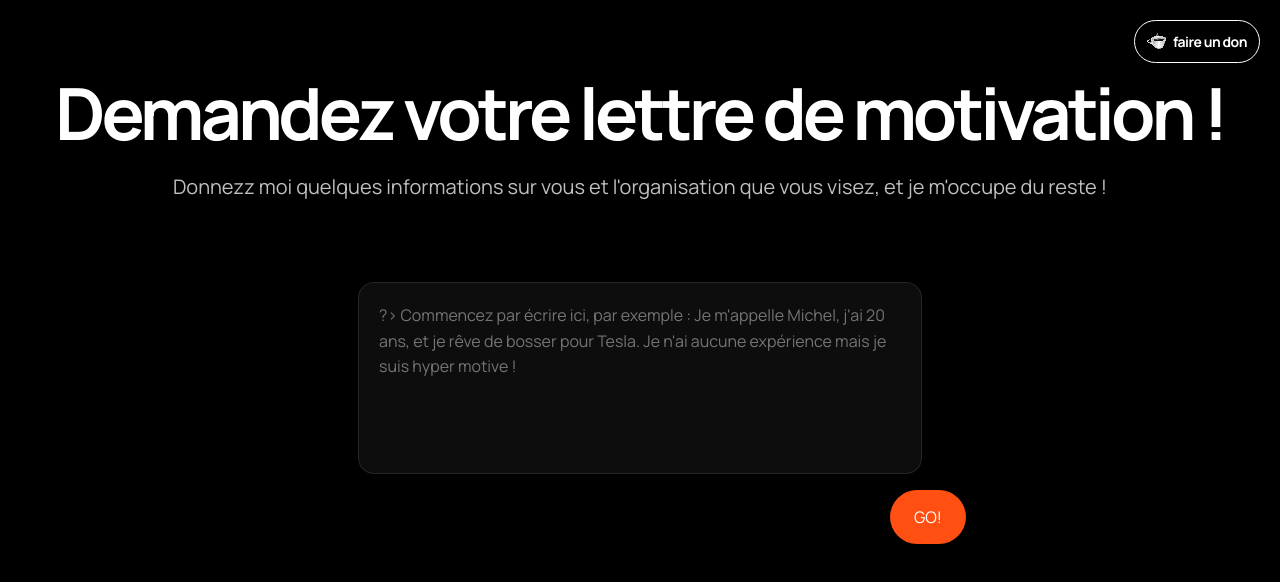
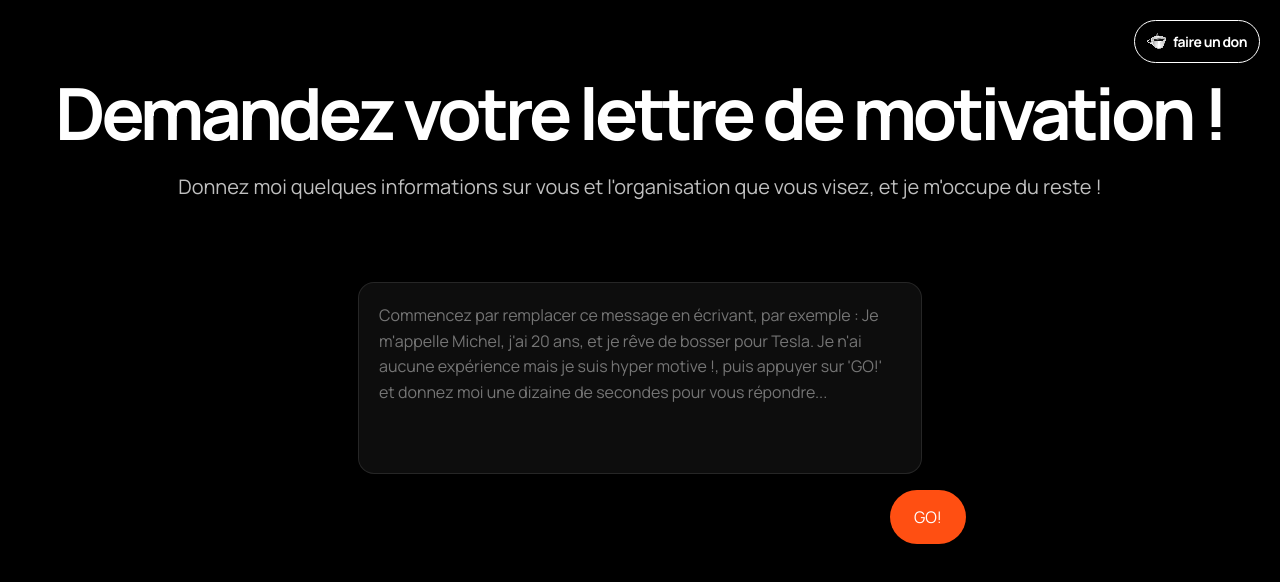
Before and after one commit to bibisixtynine/pauljob, a Next.js app: page / in a window 1280 px wide. Shown: the top 582 px of the page. Built offline with nearby package versions, Linux system fonts and the light colour scheme; no server answers.

Commit message:
corrections ortho et chgt messages exemple

```diff
--- a/pages/index.js
+++ b/pages/index.js
@@ -134,12 +134,12 @@ const Home = () => {
             <h1>Demandez votre lettre de motivation !</h1>
           </div>
           <div className="header-subtitle">
-            <h2>Donnezz moi quelques informations sur vous et l'organisation que vous visez, et je m'occupe du reste !</h2>
+            <h2>Donnez moi quelques informations sur vous et l'organisation que vous visez, et je m'occupe du reste !</h2>
           </div>
         </div>
         <div className="prompt-container">
           <textarea
-            placeholder="?> Commencez par écrire ici, par exemple : Je m'appelle Michel, j'ai 20 ans, et je rêve de bosser pour Tesla. Je n'ai aucune expérience mais je suis hyper motive !"
+            placeholder="Commencez par remplacer ce message en écrivant, par exemple : Je m'appelle Michel, j'ai 20 ans, et je rêve de bosser pour Tesla. Je n'ai aucune expérience mais je suis hyper motive !, puis appuyer sur 'GO!' et donnez moi une dizaine de secondes pour vous répondre..."
             className="prompt-box"
             value={userInput}
             onChange={onUserChangedText}
```
